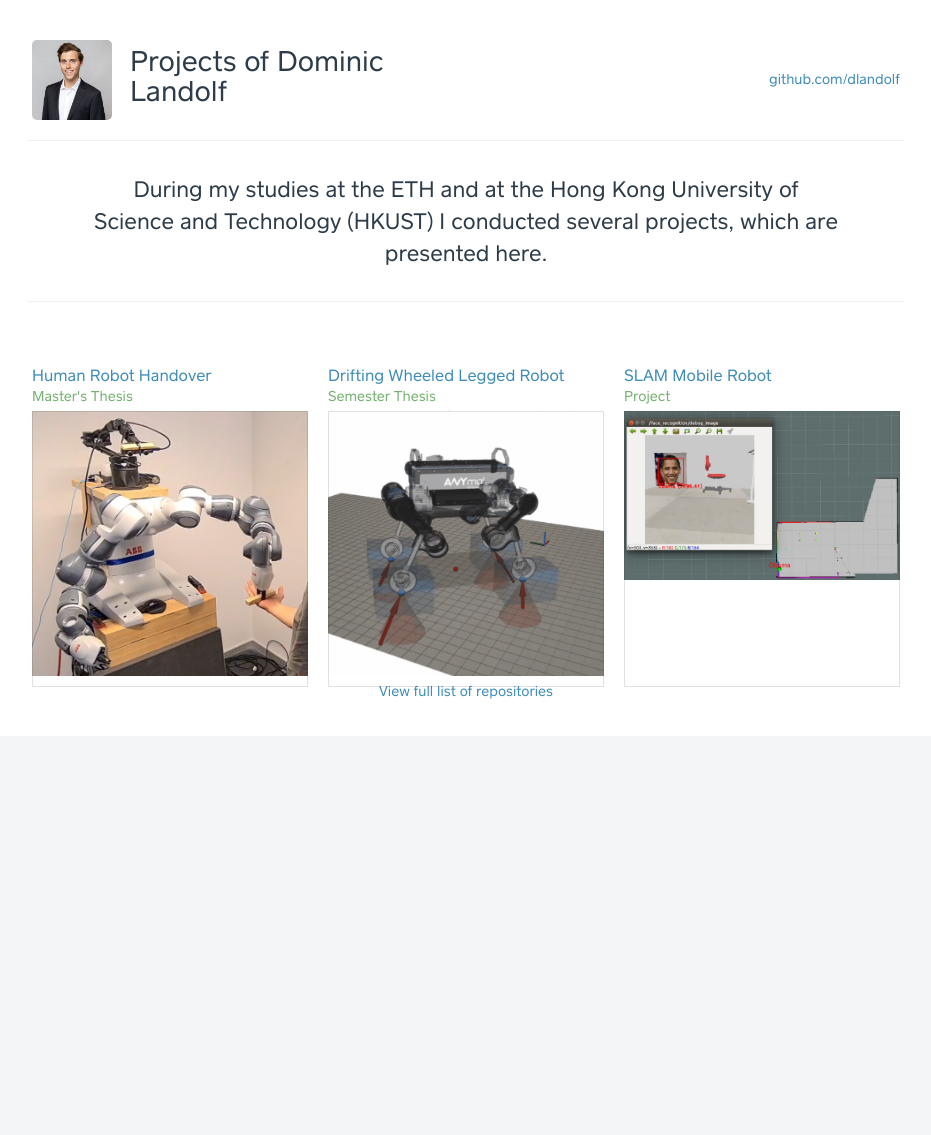
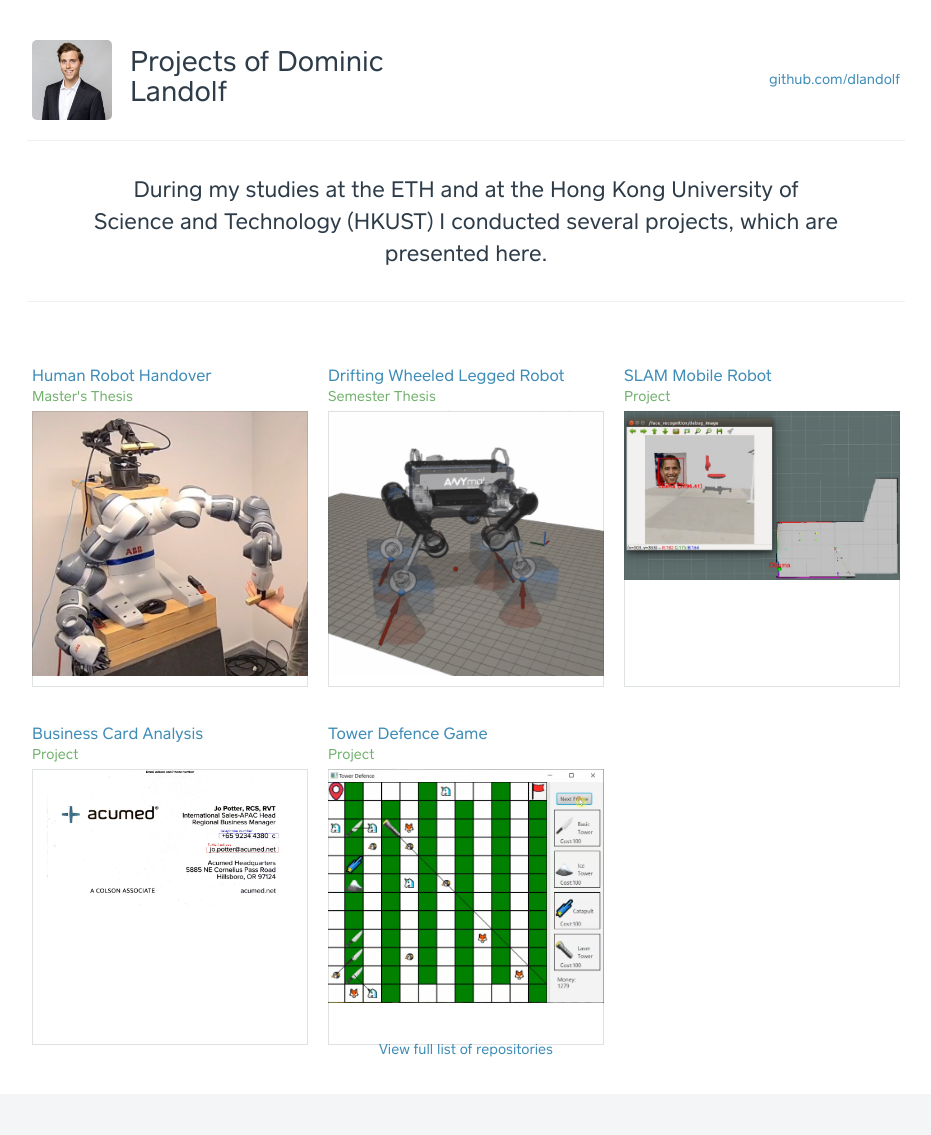
Before and after one commit to dlandolf/dlandolf.github.io, a Jekyll site: the page index.html, which Jekyll copies as it is, in a window 1280 px wide. Shown: the whole page, without its empty margins (174-1105 px from the left). Built offline with Jekyll 4.4.1, drawn with Linux system fonts in a browser that asks for light colours; before the commit the page ends 900 px from its top, so only the background shows below that.

Commit message:
Update index.html

```diff
--- a/index.html
+++ b/index.html
@@ -76,6 +76,30 @@
                 </div>
               </li>
 
+	      <li class="menu-item">
+                <div class="menu-item-info">
+
+                  <h3 class="menu-item-name"><a href="https://dlandolf.github.io/Business-Card-Analysis/">Business Card Analysis</a></h3>
+                  <span class="menu-item-price"><a href="https://dlandolf.github.io/Business-Card-Analysis/" target="_blank">Project</a></span>
+			<p class="menu-item-description">Find Email address and phone number on pictures of business cards using only traditional image analysis techniques like Erosion, Dilation, Convolution with customized filters etc. </p>
+                </div>
+                <div class="menu-item-image has-meta-content">
+                  <img src="/repo_images/businessCardPreview.jpg" />
+                </div>
+              </li>
+
+	      <li class="menu-item">
+                <div class="menu-item-info">
+
+                  <h3 class="menu-item-name"><a href="https://dlandolf.github.io/Tower-Defense/">Tower Defence Game</a></h3>
+                  <span class="menu-item-price"><a href="https://dlandolf.github.io/Tower-Defense/" target="_blank">Project</a></span>
+			<p class="menu-item-description">Tower Defense game used as a project to learn Software Engineering techniques, Java, GUI implementation using JavaFX, Gradle, JavaDocs, perform tests and work together on a project using Git. </p>
+                </div>
+                <div class="menu-item-image has-meta-content">
+                  <img src="/repo_images/towerDefence_Moment.jpg" />
+                </div>
+              </li>
+
               </ol>
             </div>
 
```
